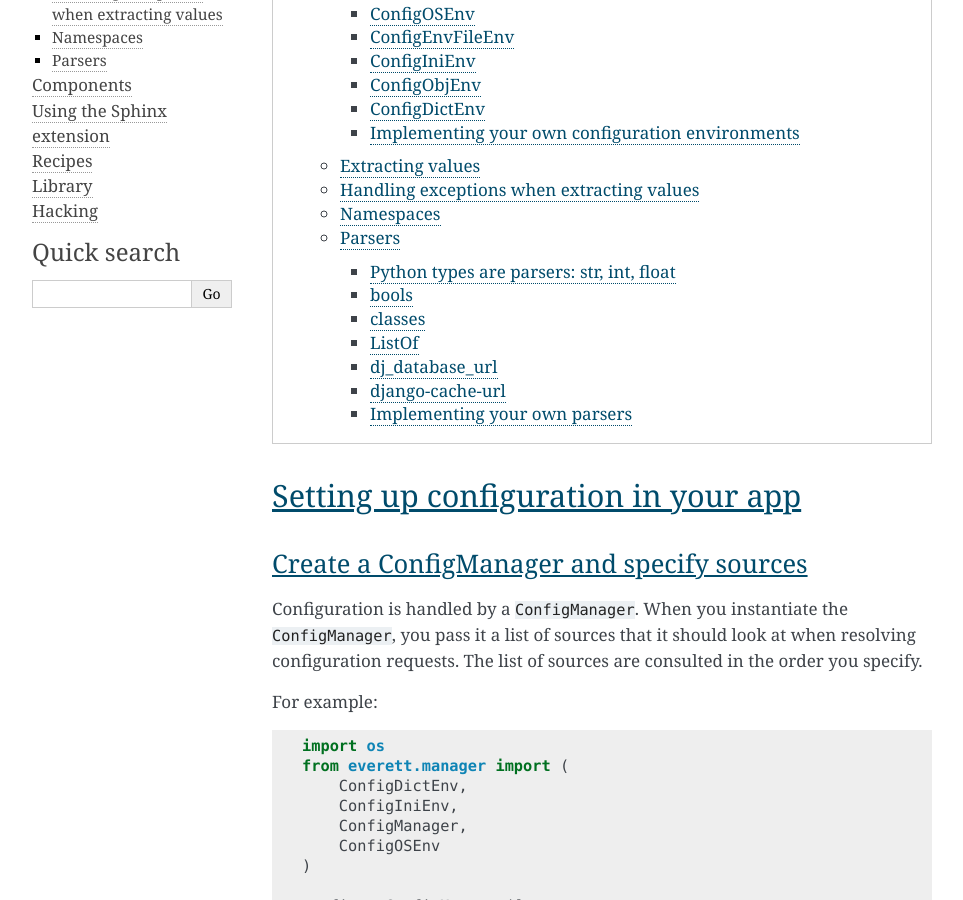
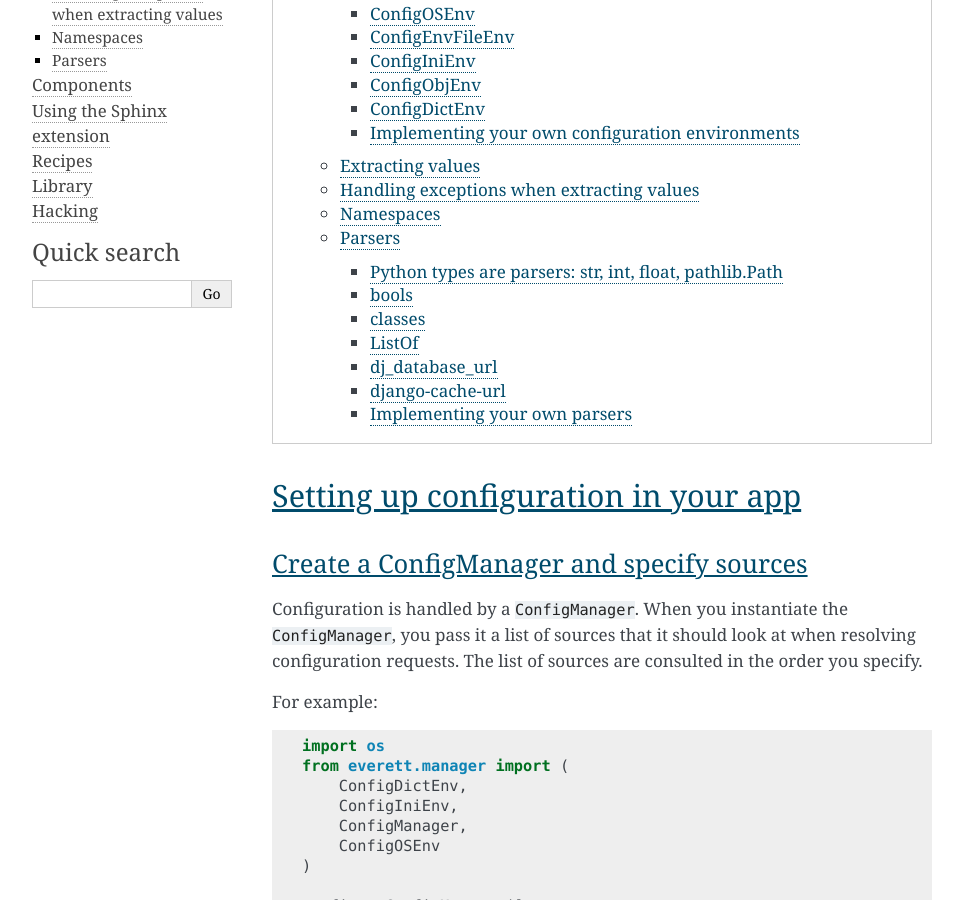
Before and after one commit to willkg/everett, a Sphinx documentation site: the page built from docs/configuration.rst, in a window 1280 px wide and 900 px high, scrolled down 340 px. Shown: the whole window, without its empty margins (148-1111 px from the left). Built offline with Sphinx 7.4.7, drawn with Linux system fonts in a browser that asks for light colours; some of the changed text lies outside the part shown.

Commit message:
Add pathlib.Path as an example parser
Fixes #55

```diff
--- a/docs/configuration.rst
+++ b/docs/configuration.rst
@@ -319,8 +319,8 @@ Then you end up with ``SOURCE_DB_USERNAME`` and friends and
 Parsers
 =======
 
-Python types are parsers: str, int, float
------------------------------------------
+Python types are parsers: str, int, float, pathlib.Path
+-------------------------------------------------------
 
 Python types can convert strings to Python values. You can use these as
 parsers:
@@ -328,6 +328,7 @@ parsers:
 * ``str``
 * ``int``
 * ``float``
+* ``pathlib.Path``
 
 
 bools
```
